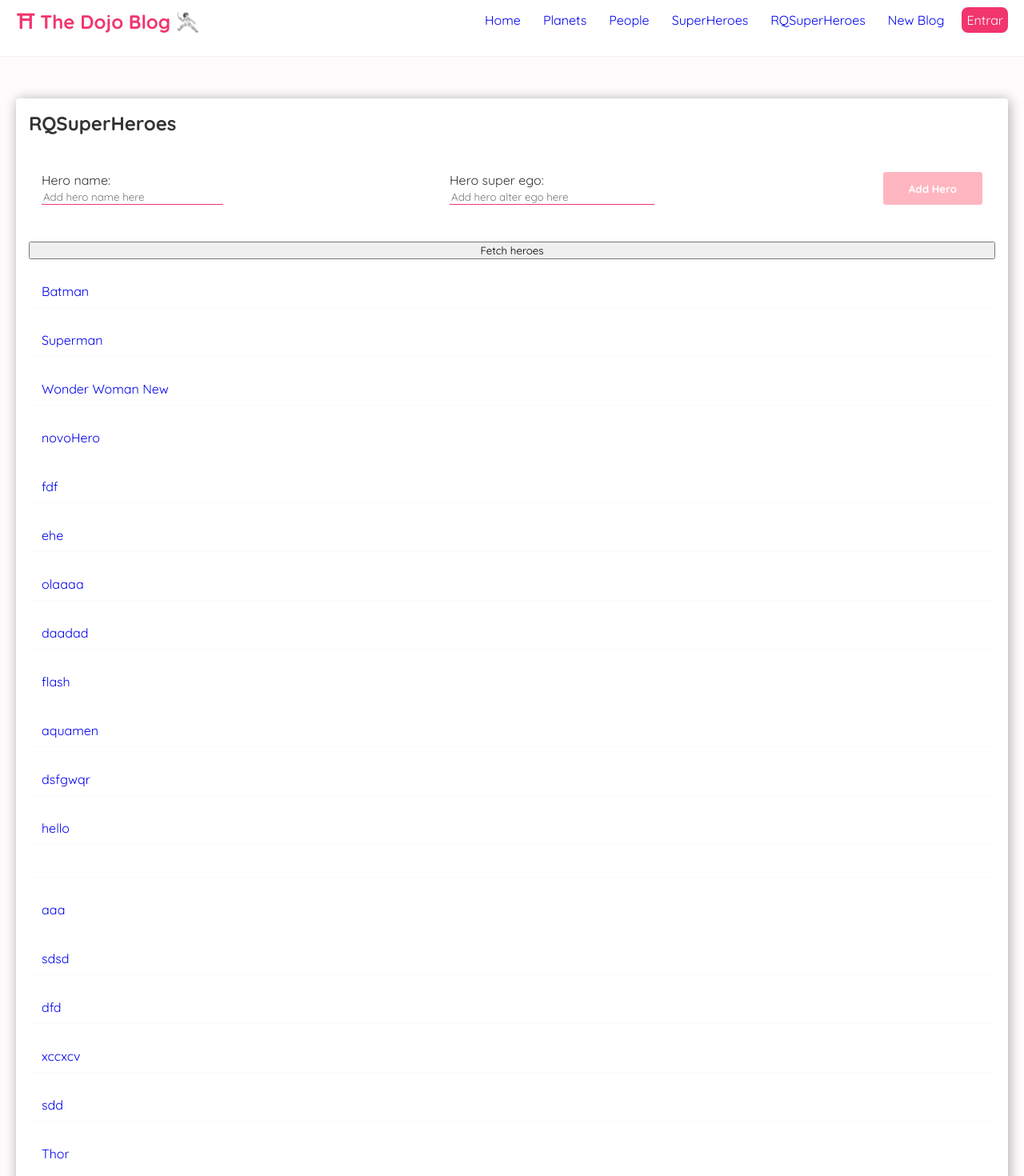
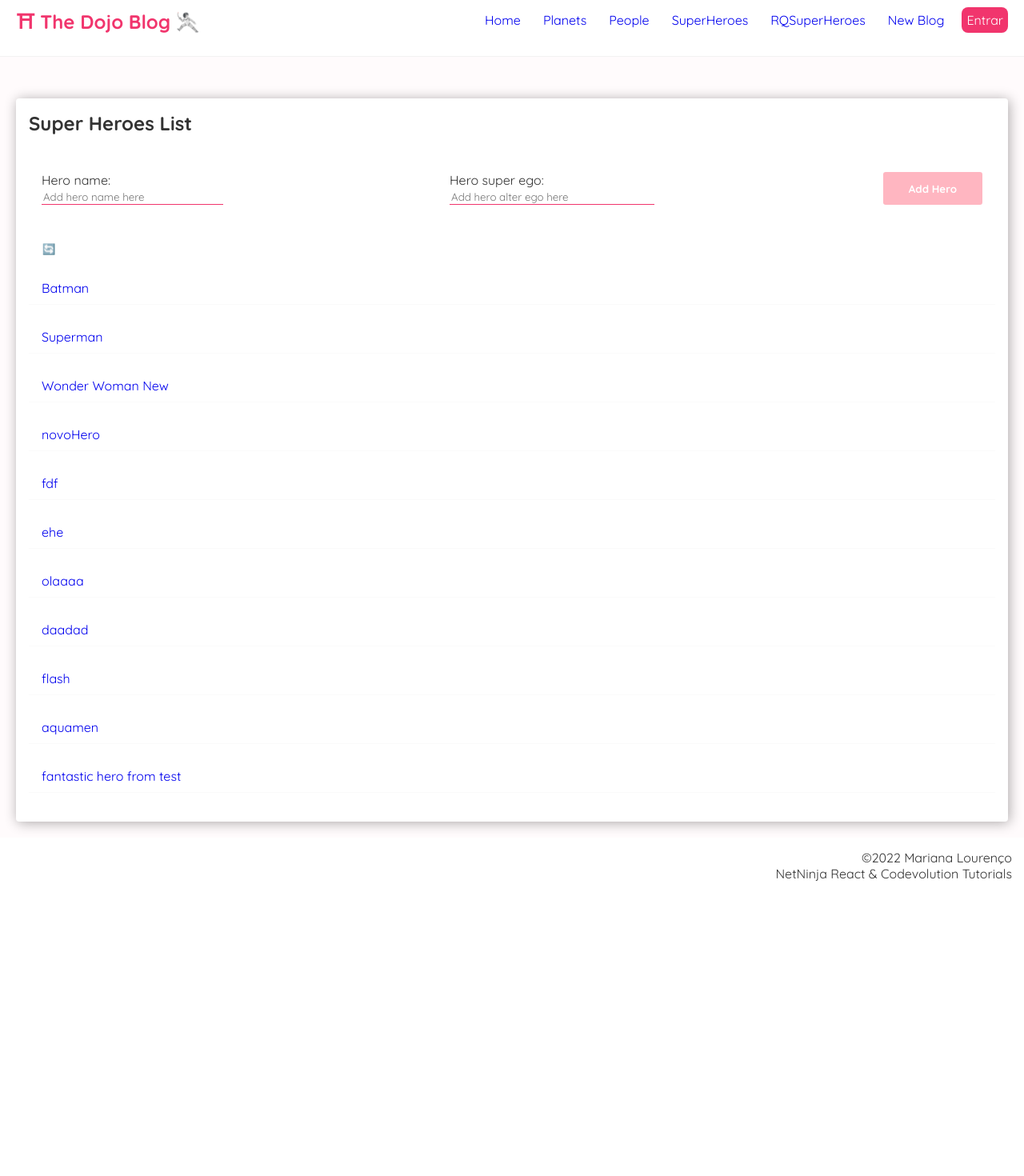
Before and after one commit to midlourenco/dojo-blog, a React (Create React App) app: page /rqsuperheroes in a window 1280 px wide. Shown: the part 20-1490 px from the top of the page at 80% size. After the commit the page ends 1137 px from the top, so only its background shows below. Built offline with nearby package versions, Linux system fonts and the light colour scheme; data requests are answered from the project's data file.

Commit message:
integration test

```diff
--- a/data/db.json
+++ b/data/db.json
@@ -83,94 +83,9 @@
       "id": 10
     },
     {
-      "name": "dsfgwqr",
-      "alterEgo": "ewert",
+      "name": "fantastic hero from test",
+      "alterEgo": "Ego fantastic",
       "id": 11
-    },
-    {
-      "name": "hello",
-      "alterEgo": "cenas",
-      "id": 12
-    },
-    {
-      "name": "",
-      "alterEgo": "",
-      "id": 13
-    },
-    {
-      "name": "aaa",
-      "alterEgo": "aaaddd",
-      "id": 14
-    },
-    {
-      "name": "sdsd",
-      "alterEgo": "fd",
-      "id": 15
-    },
-    {
-      "name": "dfd",
-      "alterEgo": "fgf",
-      "id": 16
-    },
-    {
-      "name": "xccxcv",
-      "alterEgo": "vcv",
-      "id": 17
-    },
-    {
-      "name": "sdd",
-      "alterEgo": "fsdfs",
-      "id": 18
-    },
-    {
-      "name": "Thor",
-      "alterEgo": "Cenas",
-      "id": 19
-    },
-    {
-      "name": "Thor",
-      "alterEgo": "Cenas",
-      "id": 20
-    },
-    {
-      "name": "Thor",
-      "alterEgo": "Cenas",
-      "id": 21
-    },
-    {
-      "name": "Thor",
-      "alterEgo": "Cenas",
-      "id": 22
-    },
-    {
-      "name": "Thor",
-      "alterEgo": "Cenas",
-      "id": 23
-    },
-    {
-      "name": "Thor",
-      "alterEgo": "Cenas",
-      "id": 24
-    },
-    {
-      "name": "Thor",
-      "alterEgo": "Cenas",
-      "id": 25
-    },
-    {
-      "name": "Thor",
-      "alterEgo": "Cenas",
-      "id": 26
-    },
-    {
-      "name": "Thor",
-      "alterEgo": "Cenas",
-      "id": 27
-    },
-    {
-      "name": "Thor",
-      "alterEgo": "Cenas",
-      "id": 28
     }
   ],
   "friends": [
--- a/src/App.js
+++ b/src/App.js
@@ -12,7 +12,7 @@ import Planets from "./pages/Planets";
 import Footer from "./components/Footer";
 import People from "./pages/People";
 import Superheroes from "./pages/Superheroes";
-import RQSuperHeroes from "./pages/RQSuperHeroes";
+import RQSuperHeroes from "./pages/RQSuperHeroes/RQSuperHeroes";
 import RQSuperHeroDetails from "./pages/RQSuperHeroDetails";
 import ParallelQueriesPage from "./pages/tutorial_options/ParallelQueriesPage";
 import DynamicParallel from "./pages/tutorial_options/DynamicParallel";
--- a/src/components/HeroesList.js
+++ b/src/components/HeroesList.js
@@ -6,8 +6,8 @@ function HeroesList({list,...props}) {
     <div>
     {list?.data.map((hero)=>{
         return (
-            <div className="blog-preview" key={hero.id}>
-                <Link to={`/rqsuperheroes/${hero.id}`}>
+            <div className="blog-preview" key={hero.id} data-testid="hero-cointainer">
+                <Link to={`/rqsuperheroes/${hero.id}`} >
                     {hero.name}
                 </Link>
             </div>
--- a/src/index.css
+++ b/src/index.css
@@ -239,9 +239,9 @@ body{
   display: flex;
   justify-content: space-between;
 }
-.input-container label{
-  /* color: #f1356d; */
-}
+/* .input-container label{
+    color: #f1356d;
+} */
 
 .input {
   border: 1px solid #f1356d;
@@ -269,3 +269,10 @@ body{
   background:lightpink;
   cursor:not-allowed;
 }
+
+.refresh-btn{
+  background-color: transparent;
+  border: none;
+  width: 50px;
+  cursor: pointer;
+}
--- a/src/pages/RQSuperHeroes.js
+++ b/src/pages/RQSuperHeroes/RQSuperHeroes.js
@@ -1,11 +1,12 @@
 import { useState } from "react"
 import {useQuery} from "react-query"
 // import axios from "axios"
-import { request } from "../utils/axios.utils"
-import useSuperHeroData, {useAddSuperHeroData} from "../hooks/useSuperHeroesData"
+import { request } from "../../utils/axios.utils"
+import useSuperHeroData, {useAddSuperHeroData} from "../../hooks/useSuperHeroesData"
 
-import AddHeroInput from "../components/AddHeroInput/AddHeroInput"
-import HeroesList from "../components/HeroesList"
+import AddHeroInput from "../../components/AddHeroInput/AddHeroInput"
+import HeroesList from "../../components/HeroesList"
+import Header from "../../components/Header/Header"
 
 // const fetchSuperHeroes = ()=>{
 //     return  axios.get('http://localhost:4000/superheroes')
@@ -33,10 +34,11 @@ function RQSuperHeros() {
     console.log({isLoading, isFetching })
     return (
         <div className="blog-list-container">
-            <h2>RQSuperHeroes</h2>
+            <Header title={"Super Heroes List"}/>
             <AddHeroInput />
 
-            <button onClick={refetch}>Fetch heroes</button>
+            <button className="refresh-btn" title="Click to fetch heroes"  onClick={refetch}>🔄</button>
+
             <HeroesList list={heroes}/>
             {/* {data.map((heroName)=>{
                 return <div key={heroName}>{heroName}</div>
```
Also changed, not shown: 1 other file (tests, documents, lock files or other folders).
